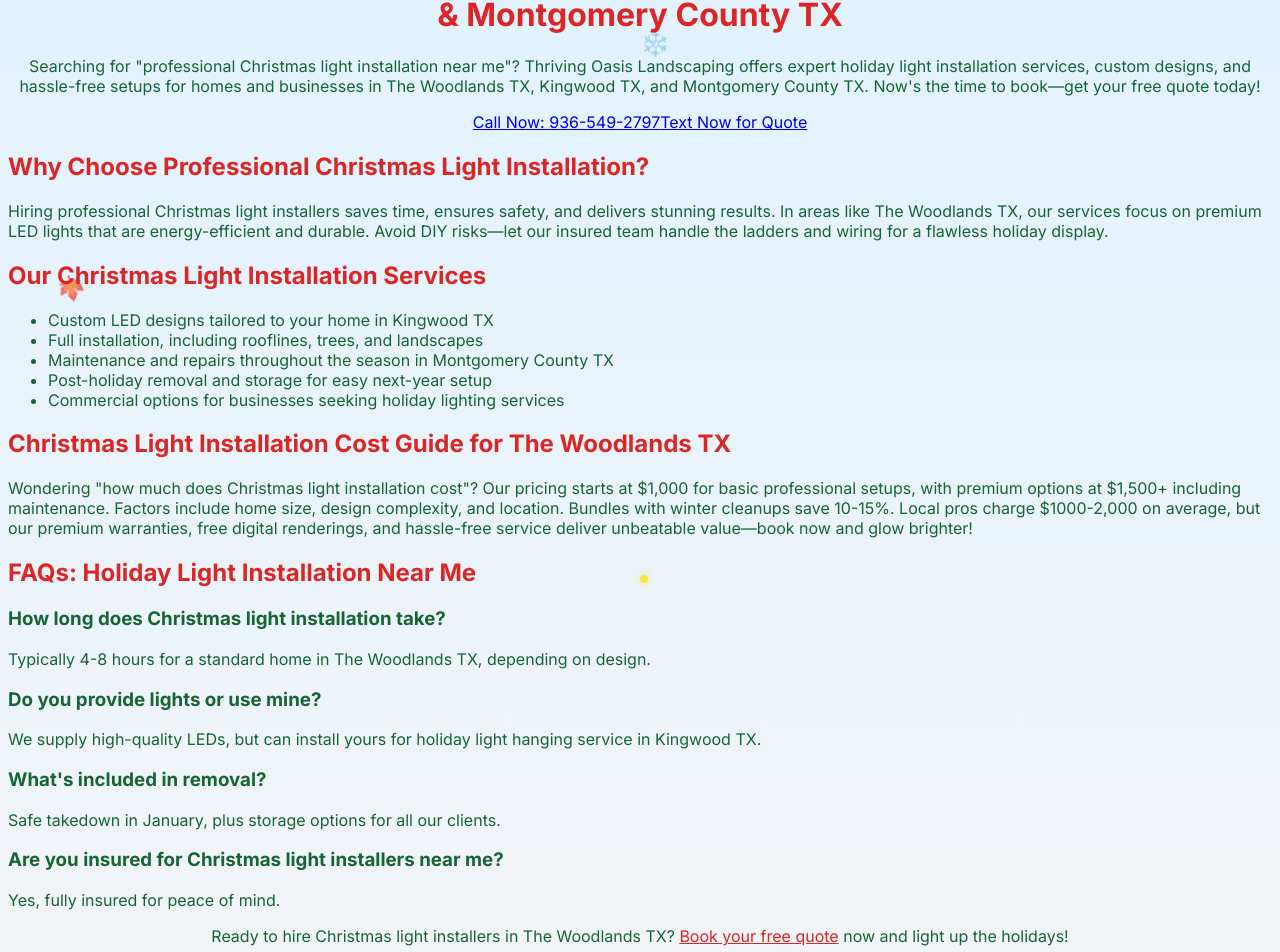
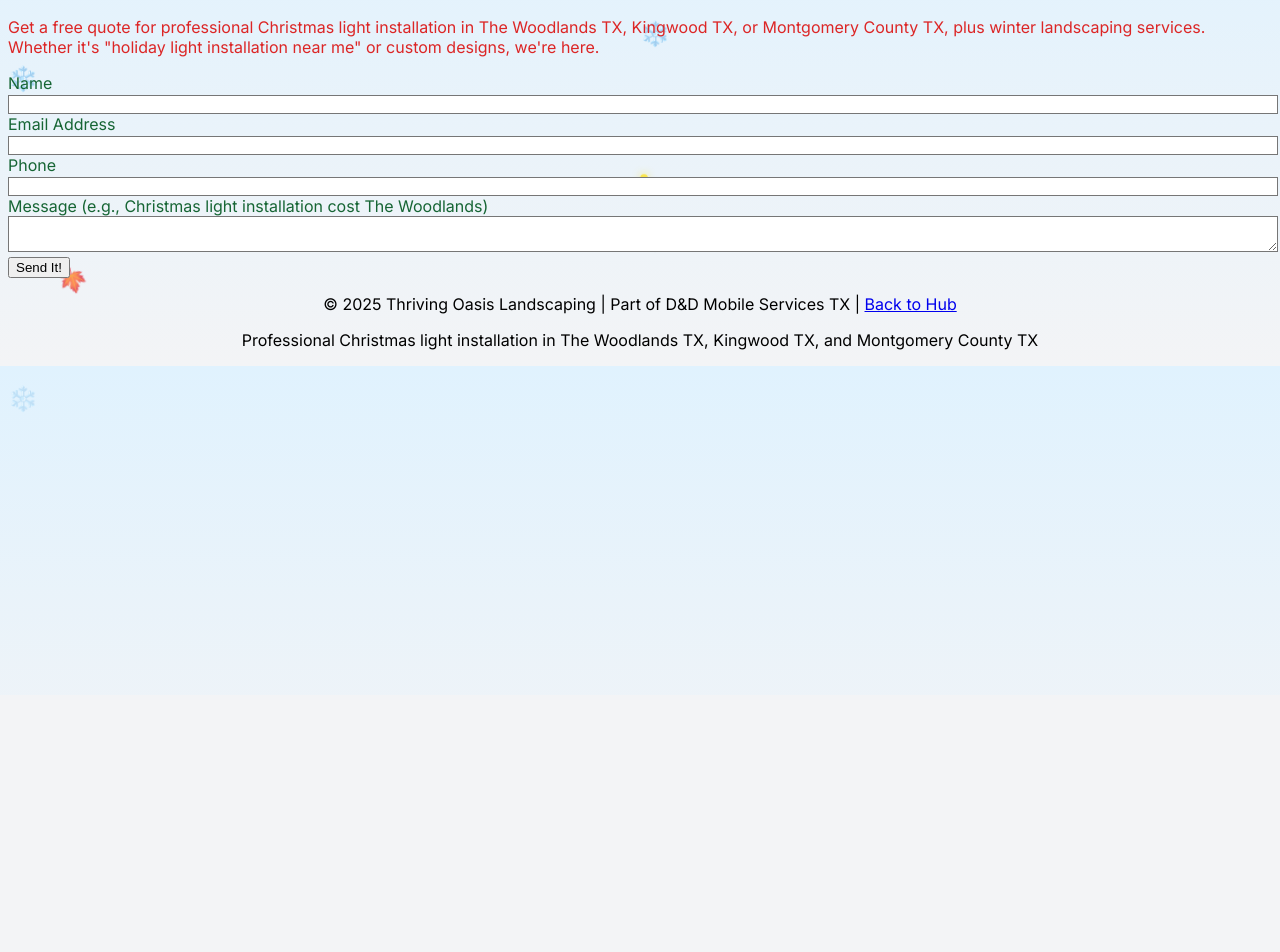
Before and after one commit to dacubbison/thriving-oasis-landscaping, a Next.js app: page /christmas-light-installation in a window 1280 px wide. Shown: the part 105-1057 px from the top of the page. After the commit the page ends 800 px from the top, so only its background shows below. Built offline with nearby package versions, Linux system fonts and the light colour scheme.

Commit message:
Crushed TS if check errorleads flooding cash!

```diff
--- a/app/christmas-light-installation/page.tsx
+++ b/app/christmas-light-installation/page.tsx
@@ -1,7 +1,7 @@
 'use client';
 
-import Image from 'next/image';
-import Link from 'next/link';
+import { useForm, ValidationError } from '@formspree/react';
+import { motion } from 'framer-motion';
 
 // Declare fbq as global for TypeScript - Fixes 'Cannot find name fbq' build error
 declare global {
@@ -10,146 +10,80 @@
   }
 }
 
-export default function ChristmasLightInstallation() {
+export default function ContactPage() {
+  const [state, handleSubmit] = useForm('mldpadvy');
+
+  const handleFormSubmit = (e: React.FormEvent<HTMLFormElement>) => {
+    handleSubmit(e);
+    // Pixel Lead event on submit - Fires on form submission
+    if (typeof window.fbq === 'function') {
+      window.fbq('track', 'Lead');
+    }
+  };
+
+  if (state.succeeded) {
     return (
-    <div className="relative min-h-screen">
-      <div className="absolute inset-0 z-0">
-        <Image
-          src="/hero-christmas-lights-1.jpg"
-          alt="Custom professional Christmas light installation in The Woodlands TX - Before and after"
-          fill
-          quality={100}
-          className="opacity-40 object-cover"
-          loading="lazy"
-        />
-        <div className="absolute inset-0 bg-gradient-to-b from-red-50 to-white opacity-90"></div>
-      </div>
+      <motion.p
+        initial={{ opacity: 0 }}
+        animate={{ opacity: 1 }}
+        transition={{ duration: 0.5 }}
+        className="text-center"
+        style={{ color: 'rgb(22, 101, 52)' }}  // Green-600
+      >
+        Awesome! Message sent—we&apos;ll hit you back ASAP for that free Christmas light quote.
+      </motion.p>
+    );
+  }
 
-      <div className="container mx-auto p-4 relative z-10">
+  return (
+    <motion.div
+      initial={{ opacity: 0, y: 50 }}
+      animate={{ opacity: 1, y: 0 }}
+      transition={{ duration: 0.8 }}
+      className="container mx-auto p-4 relative"
+    >
+      {/* Snowflakes */}
+      <div className="snowflake left-10" style={{ animationDelay: '0s' }}>❄️</div>
+      <div className="snowflake left-1/2" style={{ animationDelay: '2s' }}>❄️</div>
+      <div className="snowflake right-10" style={{ animationDelay: '4s' }}>❄️</div>
+
       <h1
-          className="text-3xl md:text-4xl font-bold mb-6 text-center drop-shadow-md"
-          style={{ color: 'rgb(220, 38, 38)' }}
+        className="text-3xl font-bold mb-4"
+        style={{ color: 'rgb(22, 101, 52)' }}  // Green-800
       >
-          🎄 Professional Christmas Light Installation in The Woodlands TX, Kingwood TX & Montgomery County TX
+        🎄 Contact Us for Professional Christmas Light Installation in The Woodlands TX
       </h1>
       <p
-          className="mb-8 text-lg text-center max-w-3xl mx-auto"
-          style={{ color: 'rgb(22, 101, 52)' }}
+        className="mb-6"
+        style={{ color: 'rgb(220, 38, 38)' }}  // Red-600
       >
-          Searching for &quot;professional Christmas light installation near me&quot;? Thriving Oasis Landscaping offers expert holiday light installation services, custom designs, and hassle-free setups for homes and businesses in The Woodlands TX, Kingwood TX, and Montgomery County TX. Now&apos;s the time to book—get your free quote today!
+        Get a free quote for professional Christmas light installation in The Woodlands TX, Kingwood TX, or Montgomery County TX, plus winter landscaping services. Whether it&apos;s &quot;holiday light installation near me&quot; or custom designs, we&apos;re here.
       </p>
-
-        {/* Upgraded CTA Buttons - Call & Text Now for quick conversions */}
-        <div className="flex justify-center space-x-4 mb-12">
-          <a
-            href="tel:936-549-2797"
-            className="bg-green-500 text-white px-6 py-3 rounded hover:bg-green-600 font-bold"
-            onClick={() => window.fbq('track', 'Contact')}  // Pixel Contact event on click
-          >
-            Call Now: 936-549-2797
-          </a>
-          <a
-            href="sms:936-549-2797?body=I'd like a free Christmas lights quote!"
-            className="bg-red-500 text-white px-6 py-3 rounded hover:bg-red-600 font-bold"
-            onClick={() => window.fbq('track', 'Contact')}  // Pixel Contact event on click
-          >
-            Text Now for Quote
-          </a>
-        </div>
-
-        <section className="mb-12">
-          <h2
-            className="text-2xl font-semibold mb-4"
-            style={{ color: 'rgb(220, 38, 38)' }}
-          >
-            Why Choose Professional Christmas Light Installation?
-          </h2>
-          <p style={{ color: 'rgb(22, 101, 52)' }}>
-            Hiring professional Christmas light installers saves time, ensures safety, and delivers stunning results. In areas like The Woodlands TX, our services focus on premium LED lights that are energy-efficient and durable. Avoid DIY risks—let our insured team handle the ladders and wiring for a flawless holiday display.
-          </p>
-        </section>
-
-        <section className="mb-12">
-          <h2
-            className="text-2xl font-semibold mb-4"
-            style={{ color: 'rgb(220, 38, 38)' }}
-          >
-            Our Christmas Light Installation Services
-          </h2>
-          <ul className="list-disc pl-6 space-y-2" style={{ color: 'rgb(22, 101, 52)' }}>
-            <li>Custom LED designs tailored to your home in Kingwood TX</li>
-            <li>Full installation, including rooflines, trees, and landscapes</li>
-            <li>Maintenance and repairs throughout the season in Montgomery County TX</li>
-            <li>Post-holiday removal and storage for easy next-year setup</li>
-            <li>Commercial options for businesses seeking holiday lighting services</li>
-          </ul>
-        </section>
-
-        <section className="mb-12">
-          <h2
-            className="text-2xl font-semibold mb-4"
-            style={{ color: 'rgb(220, 38, 38)' }}
-          >
-            Christmas Light Installation Cost Guide for The Woodlands TX
-          </h2>
-          <p style={{ color: 'rgb(22, 101, 52)' }}>
-            Wondering &quot;how much does Christmas light installation cost&quot;? Our pricing starts at $1,000 for basic professional setups, with premium options at $1,500+ including maintenance. Factors include home size, design complexity, and location. Bundles with winter cleanups save 10-15%. Local pros charge $1000-2,000 on average, but our premium warranties, free digital renderings, and hassle-free service deliver unbeatable value—book now and glow brighter!
-          </p>
-        </section>
-
-        <section className="mb-12">
-          <h2
-            className="text-2xl font-semibold mb-4"
-            style={{ color: 'rgb(220, 38, 38)' }}
-          >
-            FAQs: Holiday Light Installation Near Me
-          </h2>
-          <div className="space-y-4" style={{ color: 'rgb(22, 101, 52)' }}>
+      <form onSubmit={handleFormSubmit} className="space-y-4 max-w-lg mx-auto">
         <div>
-              <h3 className="font-bold">How long does Christmas light installation take?</h3>
-              <p>Typically 4-8 hours for a standard home in The Woodlands TX, depending on design.</p>
+          <label htmlFor="name" className="block mb-1" style={{ color: 'rgb(22, 101, 52)' }}>Name</label>
+          <input id="name" type="text" name="name" className="w-full p-2 border rounded" required />
+          <ValidationError prefix="Name" field="name" errors={state.errors} />
         </div>
         <div>
-              <h3 className="font-bold">Do you provide lights or use mine?</h3>
-              <p>We supply high-quality LEDs, but can install yours for holiday light hanging service in Kingwood TX.</p>
+          <label htmlFor="email" className="block mb-1" style={{ color: 'rgb(22, 101, 52)' }}>Email Address</label>
+          <input id="email" type="email" name="email" className="w-full p-2 border rounded" required />
+          <ValidationError prefix="Email" field="email" errors={state.errors} />
         </div>
         <div>
-              <h3 className="font-bold">What&apos;s included in removal?</h3>
-              <p>Safe takedown in January, plus storage options for all our clients.</p>
+          <label htmlFor="phone" className="block mb-1" style={{ color: 'rgb(22, 101, 52)' }}>Phone</label>
+          <input id="phone" type="tel" name="phone" className="w-full p-2 border rounded" required />
+          <ValidationError prefix="Phone" field="phone" errors={state.errors} />
         </div>
         <div>
-              <h3 className="font-bold">Are you insured for Christmas light installers near me?</h3>
-              <p>Yes, fully insured for peace of mind.</p>
+          <label htmlFor="message" className="block mb-1" style={{ color: 'rgb(22, 101, 52)' }}>Message (e.g., Christmas light installation cost The Woodlands)</label>
+          <textarea id="message" name="message" className="w-full p-2 border rounded h-32" required />
+          <ValidationError prefix="Message" field="message" errors={state.errors} />
         </div>
-          </div>
-        </section>
-
-        <p
-          className="mt-8 text-lg text-center max-w-3xl mx-auto"
-          style={{ color: 'rgb(22, 101, 52)' }}
-        >
-          Ready to hire Christmas light installers in The Woodlands TX? <Link href="/contact" style={{ color: 'rgb(220, 38, 38)' }}>Book your free quote</Link> now and light up the holidays!
-        </p>
-      </div>
-
-      {/* Upgraded Floating CTA Bar - Sticky at bottom for non-stop conversions */}
-      <div className="fixed bottom-0 left-0 right-0 bg-green-700 text-white p-4 text-center z-20">
-        <p className="inline mr-4">Ready to Glow? Get Your Free Quote!</p>
-        <a
-          href="tel:936-549-2797"
-          className="bg-red-500 text-white px-4 py-2 rounded hover:bg-red-600 font-bold mr-2"
-          onClick={() => window.fbq('track', 'Contact')}  // Pixel Contact event on click
-        >
-          Call Now
-        </a>
-        <a
-          href="sms:936-549-2797?body=I'd like a free Christmas lights quote!"
-          className="bg-green-500 text-white px-4 py-2 rounded hover:bg-green-600 font-bold"
-          onClick={() => window.fbq('track', 'Contact')}  // Pixel Contact event on click
-        >
-          Text Now
-        </a>
-      </div>
-    </div>
+        <button type="submit" disabled={state.submitting} className="bg-green-500 text-white px-4 py-2 rounded hover:bg-green-600">
+          Send It!
+        </button>
+      </form>
+    </motion.div>
   );
 }
```
Lines whose indentation alone changed are shown as unchanged.
